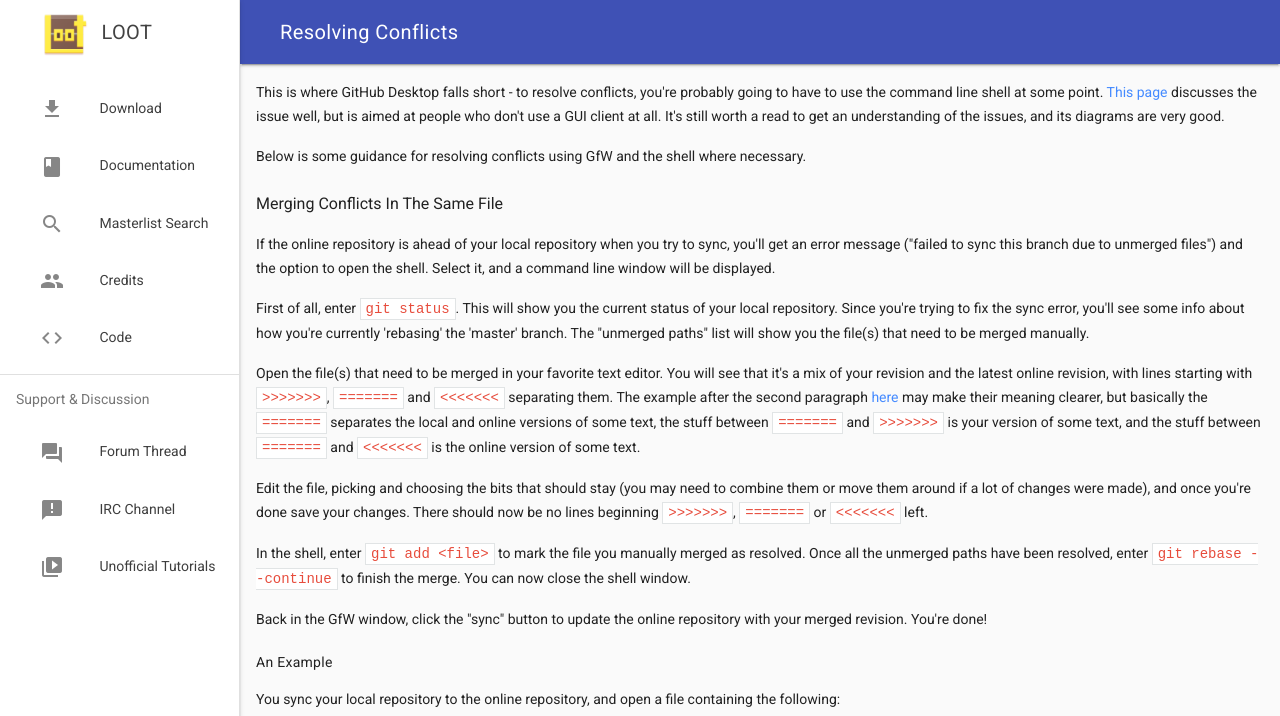
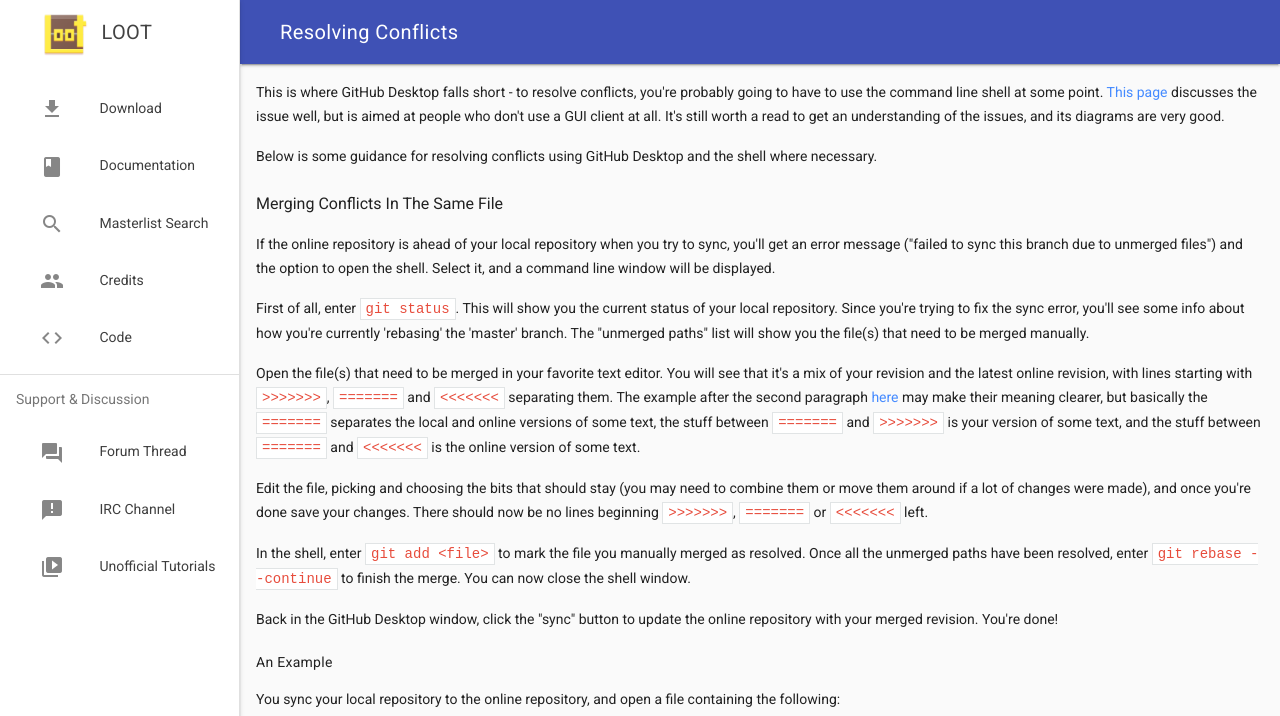
Before and after one commit to loot/loot.github.io, a Jekyll site: the page built from docs/contributing/Resolving-Conflicts.html, in a window 1280 px wide. Shown: the top 716 px of the page. Built offline with Jekyll 4.4.1, drawn with Linux system fonts in a browser that asks for light colours; nearby versions of some CDN libraries.

Commit message:
Update Resolving Conflicts page content
Replace references to GfW with GitHub Desktop.

```diff
--- a/docs/contributing/Resolving-Conflicts.html
+++ b/docs/contributing/Resolving-Conflicts.html
@@ -5,7 +5,7 @@
 
 <p>This is where GitHub Desktop falls short - to resolve conflicts, you're probably going to have to use the command line shell at some point. <a href="http://git-scm.com/book/en/Distributed-Git-Contributing-to-a-Project#Private-Small-Team">This page</a> discusses the issue well, but is aimed at people who don't use a GUI client at all. It's still worth a read to get an understanding of the issues, and its diagrams are very good.</p>
 
-<p>Below is some guidance for resolving conflicts using GfW and the shell where necessary.</p>
+<p>Below is some guidance for resolving conflicts using GitHub Desktop and the shell where necessary.</p>
 
 <h4>Merging Conflicts In The Same File</h4>
 
@@ -19,7 +19,7 @@
 
 <p>In the shell, enter <code>git add &lt;file&gt;</code> to mark the file you manually merged as resolved. Once all the unmerged paths have been resolved, enter <code>git rebase --continue</code> to finish the merge. You can now close the shell window.</p>
 
-<p>Back in the GfW window, click the "sync" button to update the online repository with your merged revision. You're done!</p>
+<p>Back in the GitHub Desktop window, click the "sync" button to update the online repository with your merged revision. You're done!</p>
 
 <h5>An Example</h5>
 
```
